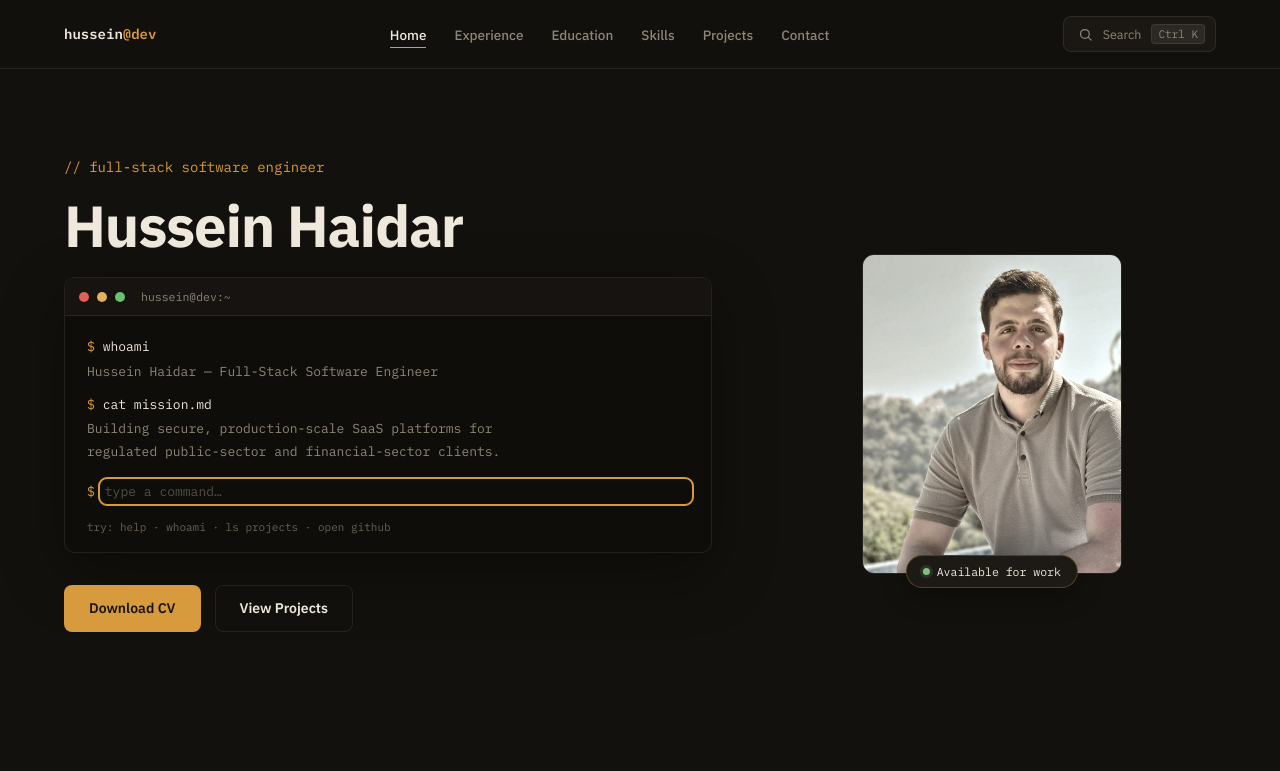
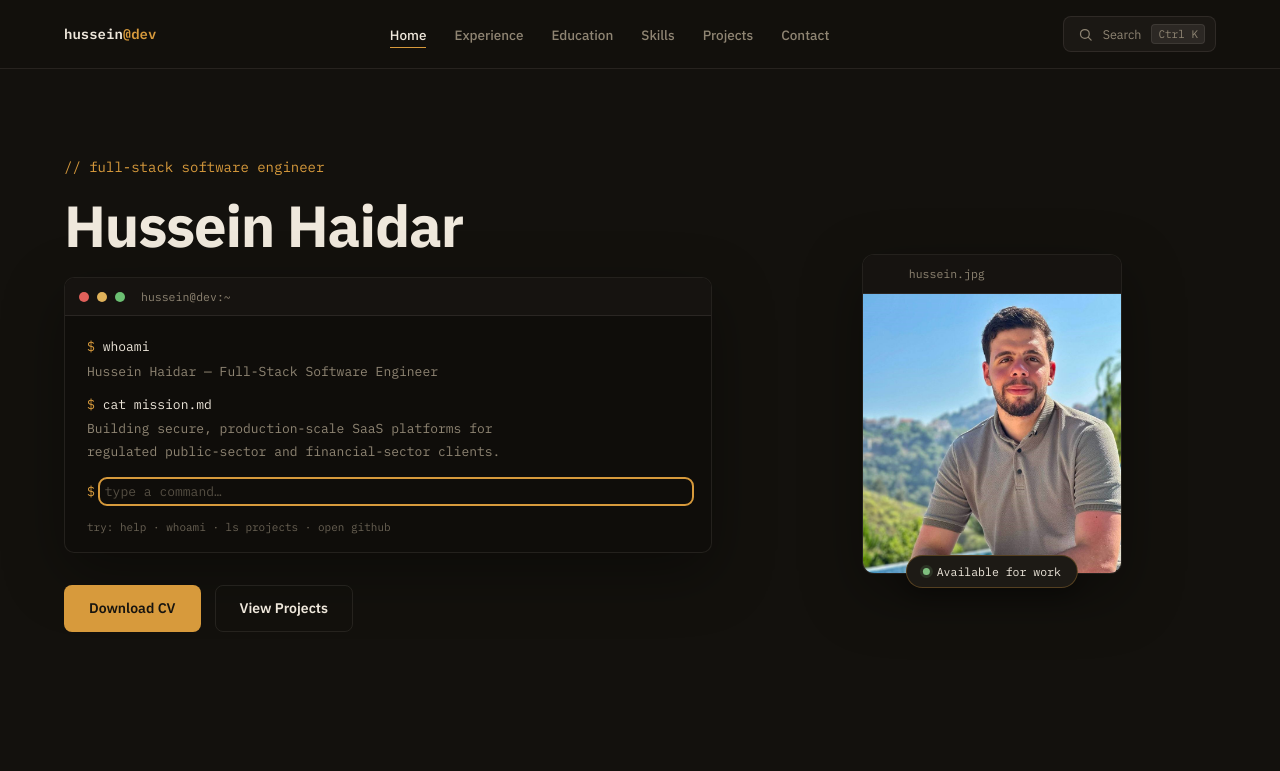
Before and after one commit to Hsenhydr/Portfolio, a React (Vite) app: page / in a window 1280 px wide. Shown: the top 771 px of the page. Built offline with nearby package versions, Linux system fonts and the light colour scheme.

Commit message:
Add a title bar to the hero photo and tidy the code

```diff
--- a/src/App.css
+++ b/src/App.css
@@ -260,10 +260,17 @@ input:focus-visible,
   box-sizing: border-box;
 }
 @media (max-width: 640px) {
-  .code-body {
+  .code-body,
+  .experience-json {
     font-size: 11px;
     padding: 14px 16px;
     line-height: 1.6;
+    /* Long lines wrap instead of requiring a hidden sideways scroll —
+       on a touch screen, silently-truncated text with no scroll
+       affordance just reads as broken. */
+    white-space: pre-wrap;
+    overflow-wrap: break-word;
+    overflow-x: hidden;
   }
 }
 .tok-kw {
@@ -482,28 +489,35 @@ input:focus-visible,
   height: 320px;
   border-radius: 12px;
   border: 1px solid var(--bordercolor);
-  position: relative;
   overflow: hidden;
+  display: flex;
+  flex-direction: column;
+  background: #0f0d0a;
+  box-shadow: 0 20px 60px rgba(0, 0, 0, 0.35);
+}
+/* Same window-chrome language as the terminal (title bar + traffic-light
+   dots) so the photo ties into the site without recoloring it. */
+.hero-photo-titlebar {
+  display: flex;
+  align-items: center;
+  gap: 8px;
+  padding: 10px 14px;
+  background: #161310;
+  border-bottom: 1px solid var(--bordercolor);
+  flex-shrink: 0;
+}
+.hero-photo-label {
+  margin-left: 8px;
+  font-family: var(--font-mono);
+  font-size: 11.5px;
+  color: var(--mutedcolor);
 }
 .hero-photo img {
-  position: relative;
-  z-index: 1;
+  flex: 1;
   width: 100%;
-  height: 100%;
+  min-height: 0;
   object-fit: cover;
-  /* Duotone treatment: a light grayscale + a soft warm color-blend overlay
-     (below) eases the photo into the graphite/amber palette without
-     crushing it into a heavy, dark silhouette. */
-  filter: grayscale(0.7) contrast(0.96) brightness(1.15);
   display: block;
-}
-.hero-photo .duotone-overlay {
-  position: absolute;
-  inset: 0;
-  z-index: 2;
-  background: linear-gradient(160deg, rgba(215, 154, 60, 0.24) 0%, rgba(60, 52, 40, 0.18) 100%);
-  mix-blend-mode: color;
-  pointer-events: none;
 }
 .status-chip {
   position: absolute;
--- a/src/Hero.jsx
+++ b/src/Hero.jsx
@@ -30,8 +30,13 @@ function Hero() {
       </div>
       <div className="hero-photo-wrap">
         <div className="hero-photo">
+          <div className="hero-photo-titlebar">
+            <span className="dot red"></span>
+            <span className="dot yellow"></span>
+            <span className="dot green"></span>
+            <span className="hero-photo-label">hussein.jpg</span>
+          </div>
           <img src="/Me3.jpg" alt="Hussein Haidar" />
-          <div className="duotone-overlay" aria-hidden="true"></div>
         </div>
         <div className="status-chip">
           <span className="status-dot"></span> Available for work
```
